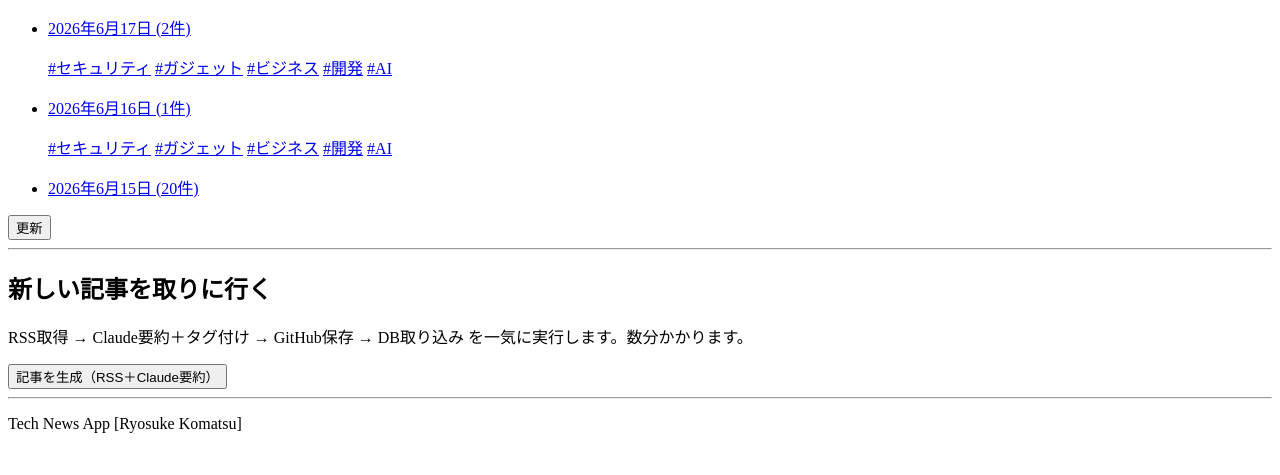
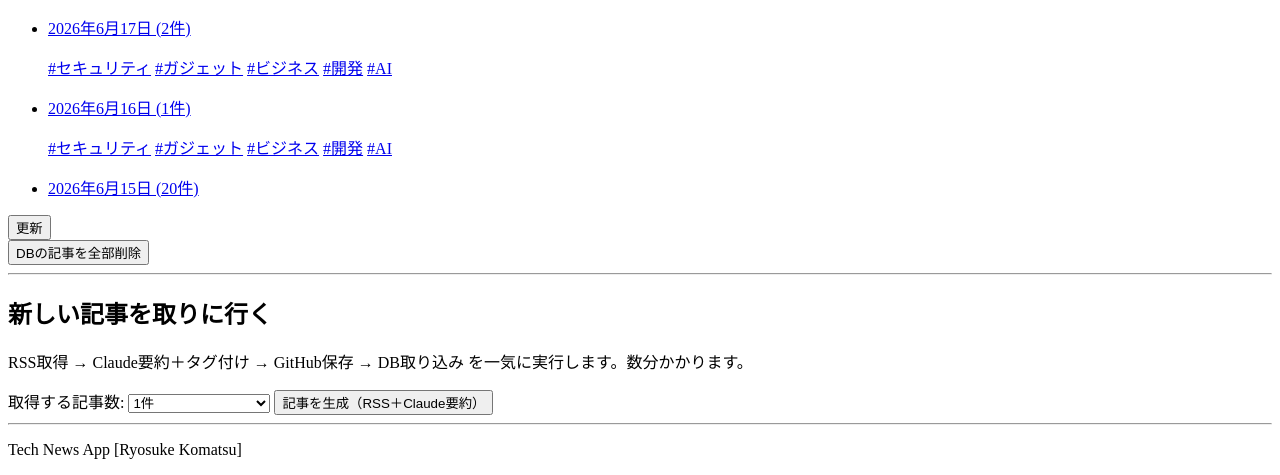
Before and after one commit to tritechcrafted-png/News_APP, a Django app: page / in a window 1280 px wide. Shown: the part 497-972 px from the top of the page. Before the commit the page ends 930 px from the top, so only its background shows below. Run offline with Django 5.2, Linux system fonts and the light colour scheme; data comes from the database, SQL or seed files in the repository; both versions use the stored data as it was after the commit.

Commit message:
デモ用機能追加

```diff
--- a/news/templates/news/home.html
+++ b/news/templates/news/home.html
@@ -61,10 +61,29 @@
     <button type="submit">更新</button>
 </form>
 
+<!-- デモ用：DBの記事を全部消す。GitHubのデータは消えない -->
+<form method="post"
+    action="{% url 'news:clear_articles' %}"
+    onsubmit="return confirm('本当にDBの記事をほんとに消しますか？ (GitHubのデータは消えません)')";>
+
+    {% csrf_token %}
+
+    <button type = "submit">DBの記事を全部削除</button>
+</form>
+
 <hr>
 
 <h2>新しい記事を取りに行く</h2>
 <p>RSS取得 → Claude要約＋タグ付け → GitHub保存 → DB取り込み を一気に実行します。数分かかります。</p>
+
+<label for="count-select">取得する記事数:</label>
+<select id="count-select">
+    <option value="1">1件</option>
+    <option value="5">5件</option>
+    <option value="10">10件</option>
+    <option value="0">最大限の記事を生成</option>
+</select>
+
 
 <button id="generate-btn">記事を生成（RSS＋Claude要約）</button>
 
@@ -89,6 +108,7 @@ const btn  = document.getElementById("generate-btn");
 const box  = document.getElementById("progress-box");
 const fill = document.getElementById("progress-fill");
 const text = document.getElementById("progress-text");
+const sel = document.getElementById("count-select");
 
 // {% csrf_token %} が作った隠しinputから、トークンの中身を取り出す
 const csrftoken = document.querySelector("[name=csrfmiddlewaretoken]").value;
@@ -104,10 +124,18 @@ btn.addEventListener("click", async () => {
     box.style.display = "block";
     text.textContent = "開始中...";
 
+    //ドロップダウンで選ばれた件数を読む
+    const count=sel.value;
+
+    //フォーム形式の本文を作って、生成する記事の件数を得る
+    const body = new URLSearchParams();
+    body.append("count", count)
+
     // 生成スタートのお願いを POST で送る
     const res = await fetch("{% url 'news:generate_articles' %}", {
         method: "POST",
         headers: {"X-CSRFToken": csrftoken},
+        body: body,
     });
     const data = await res.json();
 
--- a/news/urls.py
+++ b/news/urls.py
@@ -25,4 +25,7 @@ urlpatterns=[
 
     #進捗を聞きにくる先(JSが1秒ごとにGETする)
     path("progress/", views.generate_progress, name="generate_progress"),
+
+    #全記事削除ボタンの送信先
+    path("clear/", views.clear_articles, name="clear_articles"),
 ]
--- a/news/views.py
+++ b/news/views.py
@@ -119,8 +119,26 @@ def update_feed(request):
     #同期に成功したら、ホームに戻る
     return redirect("news:home")
 
+@require_POST
+def clear_articles(request):
+    """
+    DBの記事を全部消す。
+    DjangoのDBのみ削除する
+    """
 
-def _run_pipeline():
+    #記事をすべてDBから消す
+    Article.objects.all().delete()
+
+    #タグも全部消して、まっさらにする
+    Tag.objects.all().delete()
+
+    #画面に完了のメッセージ
+    messages.success(request, "DBの記事を全部削除しました")
+
+    #ホームに戻る
+    return redirect("news:home")
+
+def _run_pipeline(count ):
     """
     別のスレッドで動く本体の部分
     画面の動き(リクエスト)とは別に、裏でずっと走らせておくためのもの
@@ -141,6 +159,14 @@ def _run_pipeline():
     env["PYTHONIOENCODING"] = "utf-8"  #念のため、入出力もUTF-8に指定
 
     try:
+        #実行するコードを先に設定する
+        cmd=[sys.executable, "generate_feed.py"]
+
+        #count が1以上の時だけ、件数を引数として足す。
+        #(0=全部)の時は足さない -> generate_feed.py側は[制限なし]で動く
+        if count>=1:
+            cmd.append(str(count))
+
         #Popen:プロセスを起動して、裏で走らせたまま出力を1行ずつ読む
         #run()だと終わるまで待ってしまうので、進捗を取るにはPopenを使う
         proc = subprocess.Popen(
@@ -238,6 +264,20 @@ def generate_articles(request):
     if progress.get_job()["running"]:
         return JsonResponse({"started": False, "reason": "すでに実行中です"})
 
+    #画面のドロップダウンとして何件受け取るかを習得する
+    #送られてこない・数字出ない時は、安全側として1件にする
+    count_raw = request.POST.get("count","1")
+
+    try:
+        count=int(count_raw)
+    except ValueError:
+        count=1
+
+    #もしマイナスなら最低でも1にする
+    #0は全部という意味なのでスルー
+    if count<0:
+        count=1
+
     #進捗を0に戻してからスレッドを開始する
     progress.reset_job()
 
```
Also changed, not shown: db.sqlite3.
